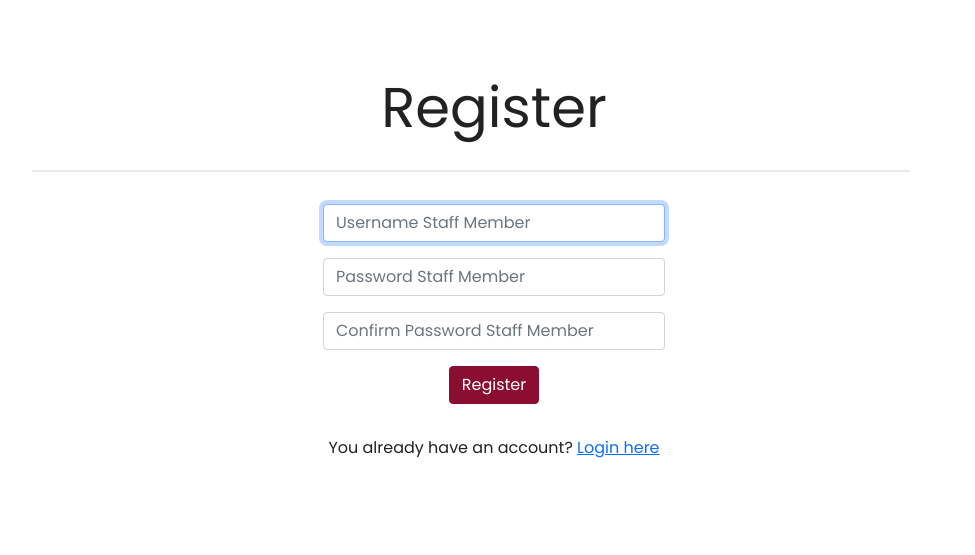
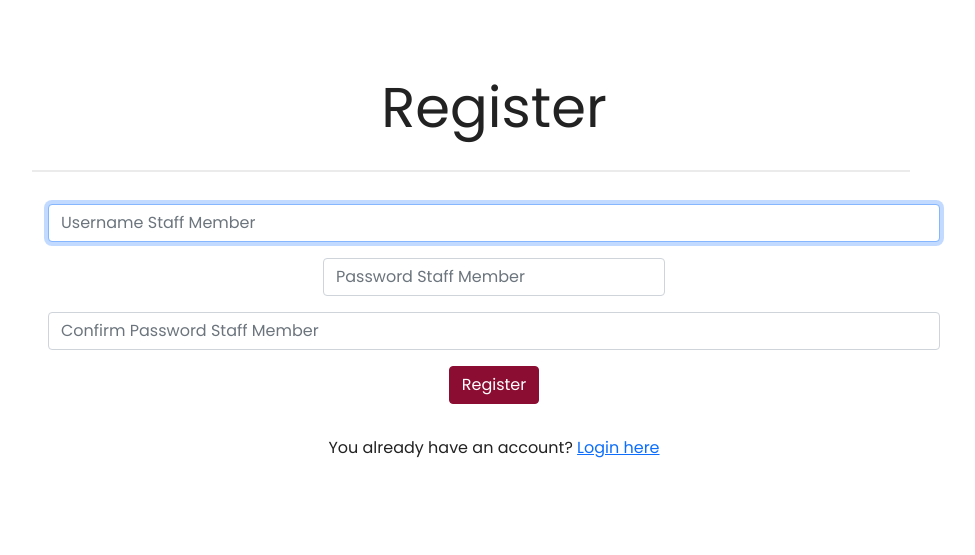
Before and after one commit to CamilaNieto-Centennial/ANIMAL-RESCUE, a Flask app: page /staff/register in a window 1280 px wide. Shown: the part 208-763 px from the top of the page, without its empty margins (146-1121 px from the left). Run offline with Flask 2, Linux system fonts and the light colour scheme; some libraries are stand-ins or nearby versions.

Commit message:
Style of classes fixed

```diff
--- a/templates/staff/register.html
+++ b/templates/staff/register.html
@@ -14,13 +14,13 @@
                 <hr>
                 <div class="col-12">
                     <div class="mb-3">
-                        <input autocomplete="off" autofocus class="form-control mx-auto w-auto" id="username" name="username" placeholder="Username Staff Member" type="text">
+                        <input autocomplete="off" autofocus class="form-control mx-auto" id="username" name="username" placeholder="Username Staff Member" type="text">
                     </div>
                     <div class="mb-3">
                         <input class="form-control mx-auto w-auto" id="password" name="password" placeholder="Password Staff Member" type="password">
                     </div>
                     <div class="mb-3">
-                        <input class="form-control mx-auto w-auto" id="password" name="confirmation" placeholder="Confirm Password Staff Member" type="password">
+                        <input class="form-control mx-auto" id="password" name="confirmation" placeholder="Confirm Password Staff Member" type="password">
                     </div>
                     <button class="btn btn-primary" type="submit">Register</button>
                 </div>
```
